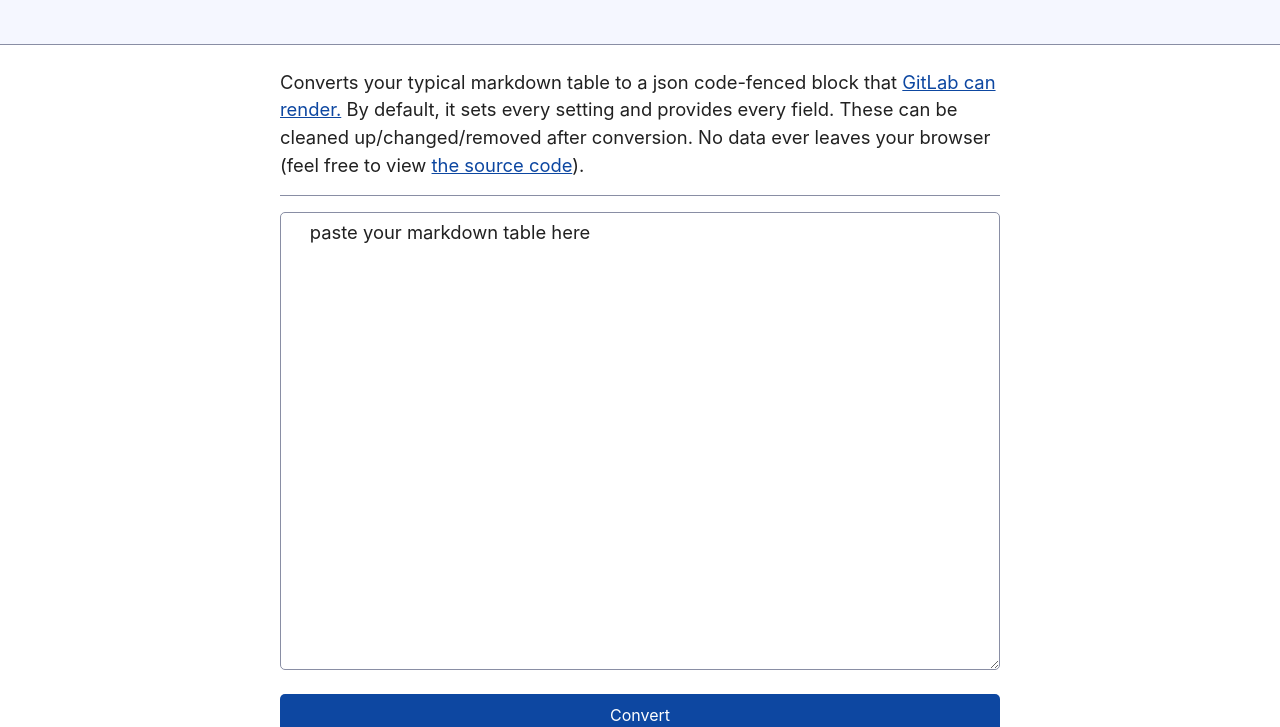
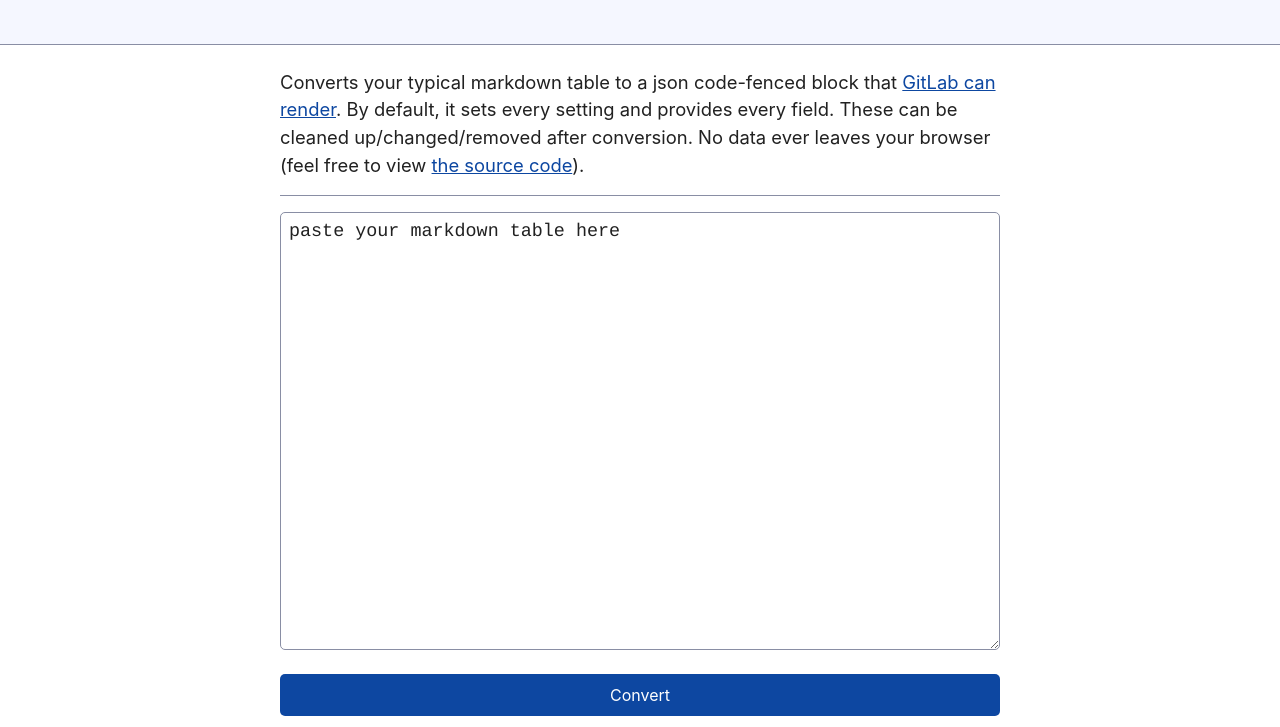
Before and after one commit to aae42/markdown-table-to-json, a plain HTML site: page public/index.html in a window 1280 px wide. Shown: the part 73-800 px from the top of the page. Drawn offline with Linux system fonts and the light colour scheme.

Commit message:
Usability improvements
just change some font stuff around and allow horizontal scrolling in the
input box, pasted tables look way better in monospace when pasting in
too.

other than that it's just fixing typos in the description html

```diff
--- a/public/index.html
+++ b/public/index.html
@@ -14,15 +14,13 @@
   <main>
     Converts your typical markdown table to a json code-fenced block that
     <a href="https://docs.gitlab.com/ee/user/markdown.html#json">GitLab can
-    render.</a>
+    render</a>.
     By default, it sets every setting and provides every field.
     These can be cleaned up/changed/removed after conversion.
     No data ever leaves your browser (feel free to view
     <a href="https://github.com/aae42/markdown-table-to-json">the source code</a>).
     <hr>
-    <textarea id="input" name="input" rows="20" cols="70">
-    paste your markdown table here
-    </textarea>
+    <textarea id="input" name="input" rows="20" cols="70" wrap="off" style="font-family: Courier, monospace">paste your markdown table here</textarea>
   </main>
 
   <button onclick="convert()">Convert</button>
```
